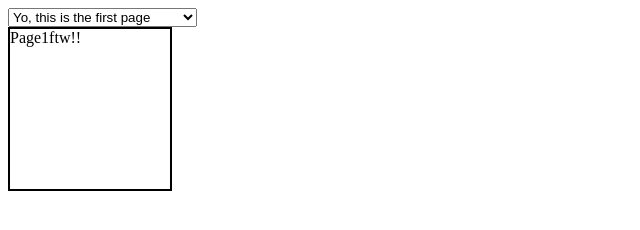
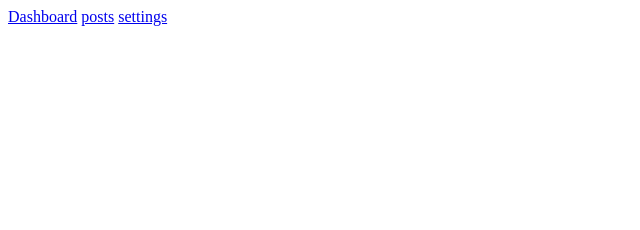
Before and after one commit to KennethChamara/Navod_Distribution, an Electron app: page index.html in a window 1400 px wide. Shown: the whole page, without its empty margins (0-640 px from the left). Drawn offline with Linux system fonts and the light colour scheme.

Commit message:
some text

```diff
--- a/index.html
+++ b/index.html
@@ -4,27 +4,14 @@
     <meta charset="UTF-8">
     <meta http-equiv="X-UA-Compatible" content="IE=edge">
     <meta name="viewport" content="width=device-width, initial-scale=1.0">
-    <title>Document</title>
+    <title>Singal Page App</title>
 </head>
-
 <body>
-    <select id="pageSelect" onchange="switchPage(this.value);"></select>
-    <div id="pageContent" style="width: 10rem; height: 10rem; border: 2px solid black;"></div>
-    </body>
-    <script>
-        function switchPage (newPageKey) {
-            document.getElementById('pageContent').innerHTML = pagesObj[newPageKey]['pageContentsHtml'];
-        }
-        var pagesObj    = {
-            'page1': {'pageName': "Yo, this is the first page", 'pageContentsHtml': "Page1ftw!!"},
-            'page2': {'pageName': "Hey, this is the second page", 'pageContentsHtml': "Page2ftw!!"},
-        };
-        var optionsHtml = '';
-        for (var pageKey in pagesObj) {
-            optionsHtml += "<option value=\"" + pageKey + "\">" + pagesObj[pageKey]['pageName'] + "</option>";
-        }
-        document.getElementById('pageSelect').innerHTML = optionsHtml;
-
-        switchPage(Object.keys(pagesObj)[0]); // Switch to first page by default.
-    </script>
+    <nav class="nav">
+        <a href="/" class="nav_link" data-link>Dashboard</a>
+        <a href="/posts" class="nav_link"  data-link>posts</a>
+        <a href="/settings" class="nav_link"  data-link>settings</a>
+    </nav>
+    <script type="module" src="/static/js/index.js"></script>
+</body>
 </html>
--- a/main.js
+++ b/main.js
@@ -1,5 +1,5 @@
 const {app, BrowserWindow} = require("electron")
-
+const path = require("path")
 
 function createWindow()
 {
```
